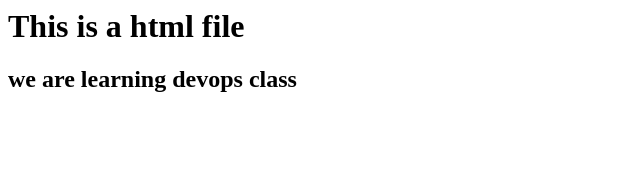
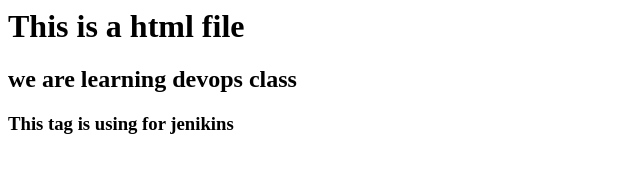
Before and after one commit to Ashok326-del/secondrepo, a plain HTML site: page index.html in a window 1280 px wide. Shown: the whole page, without its empty margins (0-640 px from the left). Drawn offline with Linux system fonts and the light colour scheme.

Commit message:
Update index.html

```diff
--- a/index.html
+++ b/index.html
@@ -1,2 +1,3 @@
 <h1> This is a html file </h1>
 <h2> we are learning devops class </h2>
+<h3>This tag is using for jenikins</h3>
```
